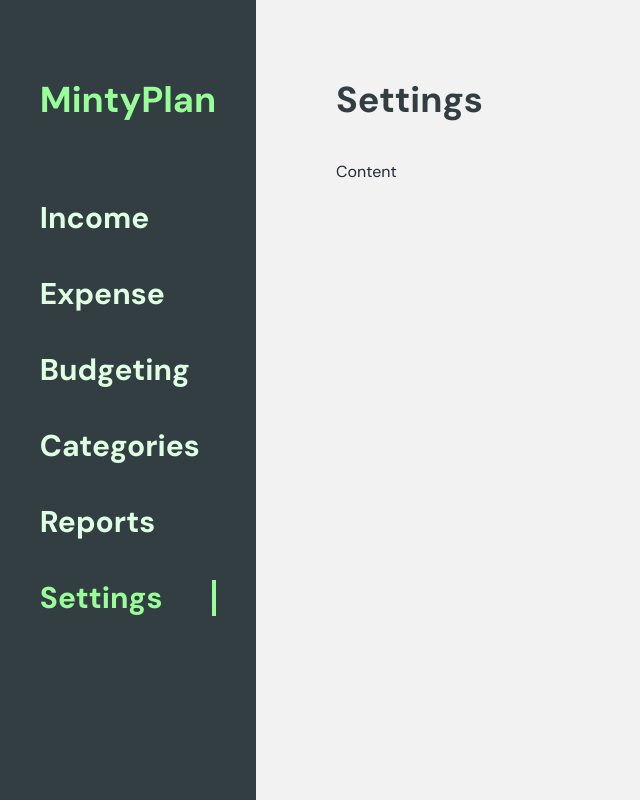
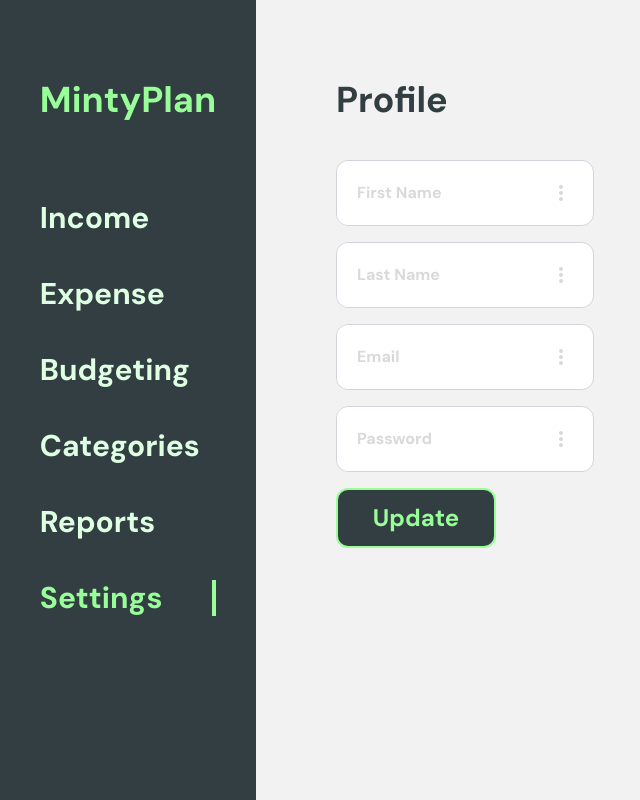
Before and after one commit to DanielvTran/finance-manager, a Next.js app in the folder project/: page /pages/settings in a window 1280 px wide. Shown: the top 800 px of the page, without its empty margins (0-640 px from the left). Built offline with nearby package versions, Linux system fonts and the light colour scheme; no server answers.

Commit message:
update user details

```diff
--- a/project/lib/validationSchema.ts
+++ b/project/lib/validationSchema.ts
@@ -11,3 +11,10 @@ export const signupUserSchema = z.object({
   email: z.string().email("Invalid email"),
   password: z.string().min(8, "Password must be at least 8 characters"),
 });
+
+export const updateUserSchema = z.object({
+  firstName: z.string().min(2, "First name must be at least 2 characters"),
+  lastName: z.string().min(2, "Last name must be at least 2 characters"),
+  email: z.string().email("Invalid email"),
+  password: z.string().min(8, "Password must be at least 8 characters"),
+});
--- a/project/src/app/api/auth/signup/route.ts
+++ b/project/src/app/api/auth/signup/route.ts
@@ -4,9 +4,9 @@ import prisma from "../../../../../lib/prisma";
 import bcrypt from "bcrypt";
 import jwt from "jsonwebtoken";
 
-export async function POST(request: NextRequest) {
+export async function POST(req: NextRequest) {
   try {
-    const body = await request.json();
+    const body = await req.json();
 
     // Check for body validation
     const validation = loginUserSchema.safeParse(body);
--- a/project/src/app/layout.tsx
+++ b/project/src/app/layout.tsx
@@ -2,6 +2,7 @@ import type { Metadata } from "next";
 import localFont from "next/font/local";
 import "./globals.css";
 import { UserContextProvider } from "@/contexts/UserContext";
+import Head from "next/head";
 
 const geistSans = localFont({
   src: "./fonts/GeistVF.woff",
@@ -26,6 +27,12 @@ export default function RootLayout({
 }>) {
   return (
     <html lang="en">
+      <Head>
+        <link
+          rel="stylesheet"
+          href="https://fonts.googleapis.com/css2?family=Material+Symbols+Outlined:opsz,wght,FILL,GRAD@20..48,100..700,0..1,-50..200&icon_names=more_vert"
+        />
+      </Head>
       <UserContextProvider>
         <body className={`${geistSans.variable} ${geistMono.variable} antialiased`}>{children}</body>
       </UserContextProvider>
--- a/project/src/app/pages/settings/page.tsx
+++ b/project/src/app/pages/settings/page.tsx
@@ -1,11 +1,67 @@
 "use client";
 
 import { links } from "../../../../lib";
-import { usePathname } from "next/navigation";
+import { usePathname, useRouter } from "next/navigation";
 import Link from "next/link";
+import { SubmitHandler, useForm } from "react-hook-form";
+import { zodResolver } from "@hookform/resolvers/zod";
+import { updateUserSchema } from "../../../../lib/validationSchema";
+import { useState } from "react";
+import axios from "axios";
+import { useUser } from "@/contexts/UserContext";
+
+interface IUserSettingsForm {
+  firstName: string;
+  lastName: string;
+  email: string;
+  password: string;
+}
 
 export default function Budgeting() {
+  const router = useRouter();
   const pathname = usePathname();
+  const { user, loading, error } = useUser();
+  const [isEditable, setIsEditable] = useState(false);
+  const [errorMessage, setErrorMessage] = useState("");
+
+  console.log(user);
+
+  const {
+    register,
+    setValue,
+    getValues,
+    formState: { errors },
+    handleSubmit,
+  } = useForm<IUserSettingsForm>({
+    resolver: zodResolver(updateUserSchema),
+    defaultValues: {
+      firstName: user?.firstName,
+      lastName: user?.lastName,
+      email: user?.email,
+      password: user?.password,
+    },
+  });
+
+  // Function to toggle edit mode
+  const handleEditClick = () => {
+    setIsEditable((prev) => !prev);
+    if (!isEditable) {
+      setValue("firstName", getValues("firstName"));
+      setValue("lastName", getValues("lastName"));
+      setValue("email", getValues("email"));
+      setValue("password", getValues("password"));
+    }
+  };
+
+  const onSubmit: SubmitHandler<IUserSettingsForm> = async (data) => {
+    try {
+      const response = await axios.post("/api/user/update-user", data);
+      console.log("Update successful:", response.data);
+    } catch (error) {
+      console.error("Update error:", error);
+      setErrorMessage("Incorrect credentials");
+    }
+  };
 
   return (
     <div className="welcome-container bg-base-200 min-h-screen flex flex-col lg:flex-row relative overflow-hidden">
@@ -20,7 +76,7 @@ export default function Budgeting() {
                 href={link.href}
                 className={`text-xl md:text-2xl lg:text-3xl block transition ${
                   pathname === link.href
-                    ? "text-[#98FF98] border-r-4 border-[#98FF98] pr-2" // Active styles
+                    ? "text-[#98FF98] border-r-4 border-[#98FF98] pr-2"
                     : "text-[#DFFFE2] hover:text-[#98FF98]"
                 }`}
               >
@@ -33,8 +89,123 @@ export default function Budgeting() {
 
       <div className="right-container w-full lg:w-4/5 bg-[#F2F2F2] flex min-h-screen py-20 px-20">
         <div className="max-w-sm lg:max-w-md xl:max-w-lg 2xl:max-w-2xl 3xl:max-w-3xl">
-          <h1 className="text-[#323E42] font-bold text-3xl lg:text-4xl text-left mb-10">Settings</h1>
-          <div className="reports-container grid grid-cols-3 grid-rows-2 gap-4">Content</div>
+          <h1 className="text-[#323E42] font-bold text-3xl lg:text-4xl text-left mb-10">Profile</h1>
+          <div className="reports-container grid grid-cols-3 grid-rows-2 gap-4">
+            <form onSubmit={handleSubmit(onSubmit)} className="bg-[#F2F2F2] space-y-4 rounded-lg mb-5">
+              {/* First Name Input */}
+              <div
+                className={`flex w-fit items-center bg-[#ffffff] rounded-xl border transition-all duration-200 ${
+                  errors.firstName ? "border-[#E57373] border-2" : isEditable ? "border-[#E5B973]" : "border-gray-300"
+                } `}
+              >
+                <input
+                  {...register("firstName")}
+                  readOnly={!isEditable}
+                  placeholder={errors.firstName ? errors.firstName.message : "First Name"}
+                  type="text"
+                  className={`w-fit pl-5 py-5 rounded-xl bg-[#ffffff] font-bold text-[#3A6F66] focus:outline-none ${
+                    errors.firstName ? "placeholder:font-bold placeholder:text-[#E57373]" : "placeholder:text-[#D9D9D9]"
+                  } ${isEditable ? "border-none" : "cursor-not-allowed"}`}
+                />
+                <span
+                  className={`material-symbols-outlined pr-5 cursor-pointer transition-colors ${
+                    isEditable ? "text-[#E5B973]" : "text-[#D9D9D9]"
+                  }`}
+                  onClick={handleEditClick}
+                >
+                  more_vert
+                </span>
+              </div>
+
+              {/* Last Name Input */}
+              <div
+                className={`flex w-fit items-center bg-[#ffffff] rounded-xl border transition-all duration-200 ${
+                  errors.lastName ? "border-[#E57373] border-2" : isEditable ? "border-[#E5B973]" : "border-gray-300"
+                } `}
+              >
+                <input
+                  {...register("lastName")}
+                  readOnly={!isEditable}
+                  placeholder={errors.lastName ? errors.lastName.message : "Last Name"}
+                  type="text"
+                  className={`w-fit pl-5 py-5 rounded-xl bg-[#ffffff] font-bold text-[#3A6F66] focus:outline-none ${
+                    errors.lastName ? "placeholder:font-bold placeholder:text-[#E57373]" : "placeholder:text-[#D9D9D9]"
+                  } ${isEditable ? "border-none" : "cursor-not-allowed"}`}
+                />
+                <span
+                  className={`material-symbols-outlined pr-5 cursor-pointer transition-colors ${
+                    isEditable ? "text-[#E5B973]" : "text-[#D9D9D9]"
+                  }`}
+                  onClick={handleEditClick}
+                >
+                  more_vert
+                </span>
+              </div>
+
+              {/* Email Input */}
+              <div
+                className={`flex w-fit items-center bg-[#ffffff] rounded-xl border transition-all duration-200 ${
+                  errors.email ? "border-[#E57373] border-2" : isEditable ? "border-[#E5B973]" : "border-gray-300"
+                } `}
+              >
+                <input
+                  {...register("email")}
+                  readOnly={!isEditable}
+                  placeholder={errors.email ? errors.email.message : "Email"}
+                  type="text"
+                  className={`w-fit pl-5 py-5 rounded-xl bg-[#ffffff] font-bold text-[#3A6F66] focus:outline-none ${
+                    errors.email ? "placeholder:font-bold placeholder:text-[#E57373]" : "placeholder:text-[#D9D9D9]"
+                  } ${isEditable ? "border-none" : "cursor-not-allowed"}`}
+                />
+                <span
+                  className={`material-symbols-outlined pr-5 cursor-pointer transition-colors ${
+                    isEditable ? "text-[#E5B973]" : "text-[#D9D9D9]"
+                  }`}
+                  onClick={handleEditClick}
+                >
+                  more_vert
+                </span>
+              </div>
+
+              {/* Password Input */}
+              <div
+                className={`flex w-fit items-center bg-[#ffffff] rounded-xl border transition-all duration-200 ${
+                  errors.password ? "border-[#E57373] border-2" : isEditable ? "border-[#E5B973]" : "border-gray-300"
+                } `}
+              >
+                <input
+                  {...register("password")}
+                  readOnly={!isEditable}
+                  placeholder={errors.password ? errors.password.message : "Password"}
+                  type="password"
+                  className={`w-fit pl-5 py-5 rounded-xl bg-[#ffffff] font-bold text-[#3A6F66] focus:outline-none ${
+                    errors.password ? "placeholder:font-bold placeholder:text-[#E57373]" : "placeholder:text-[#D9D9D9]"
+                  } ${isEditable ? "border-none" : "cursor-not-allowed"}`}
+                />
+                <span
+                  className={`material-symbols-outlined pr-5 cursor-pointer transition-colors ${
+                    isEditable ? "text-[#E5B973]" : "text-[#D9D9D9]"
+                  }`}
+                  onClick={handleEditClick}
+                >
+                  more_vert
+                </span>
+              </div>
+
+              <button
+                type="submit"
+                className="text-lg md:text-2xl mb-4 py-2 md:py-3 bg-[#323E42] text-[#98FF98] border-2 border-[#98FF98] rounded-xl w-full text-center font-bold transition-transform transform hover:scale-105 hover:bg-[#3A494D] hover:text-[#B2FFB2] duration-300 ease-in-out"
+              >
+                Update
+              </button>
+            </form>
+
+            {errorMessage && (
+              <p className="bg-[#F2F2F2] text-center font-bold rounded-xl py-3 text-[#E57373] border-2 border-[#E57373]">
+                {errorMessage}
+              </p>
+            )}
+          </div>
         </div>
       </div>
     </div>
--- a/project/src/contexts/UserContext.tsx
+++ b/project/src/contexts/UserContext.tsx
@@ -6,6 +6,7 @@ import axios from "axios";
 interface User {
   id: number;
   email: string;
+  password: string;
   firstName: string;
   lastName: string;
 }
--- a/project/src/middleware.ts
+++ b/project/src/middleware.ts
@@ -30,6 +30,8 @@ export async function middleware(request: NextRequest) {
 // Configure middleware to protect specific routes
 export const config = {
   matcher: [
+    "/auth/login:path*",
+    "/auth/signup:path*",
     "/dashboard/:path*",
     "/pages/income/:path*",
     "/pages/expense/:path*",
```
Also changed, not shown: project/src/app/api/user/update-user/route.ts (added, +63 -0 lines).
